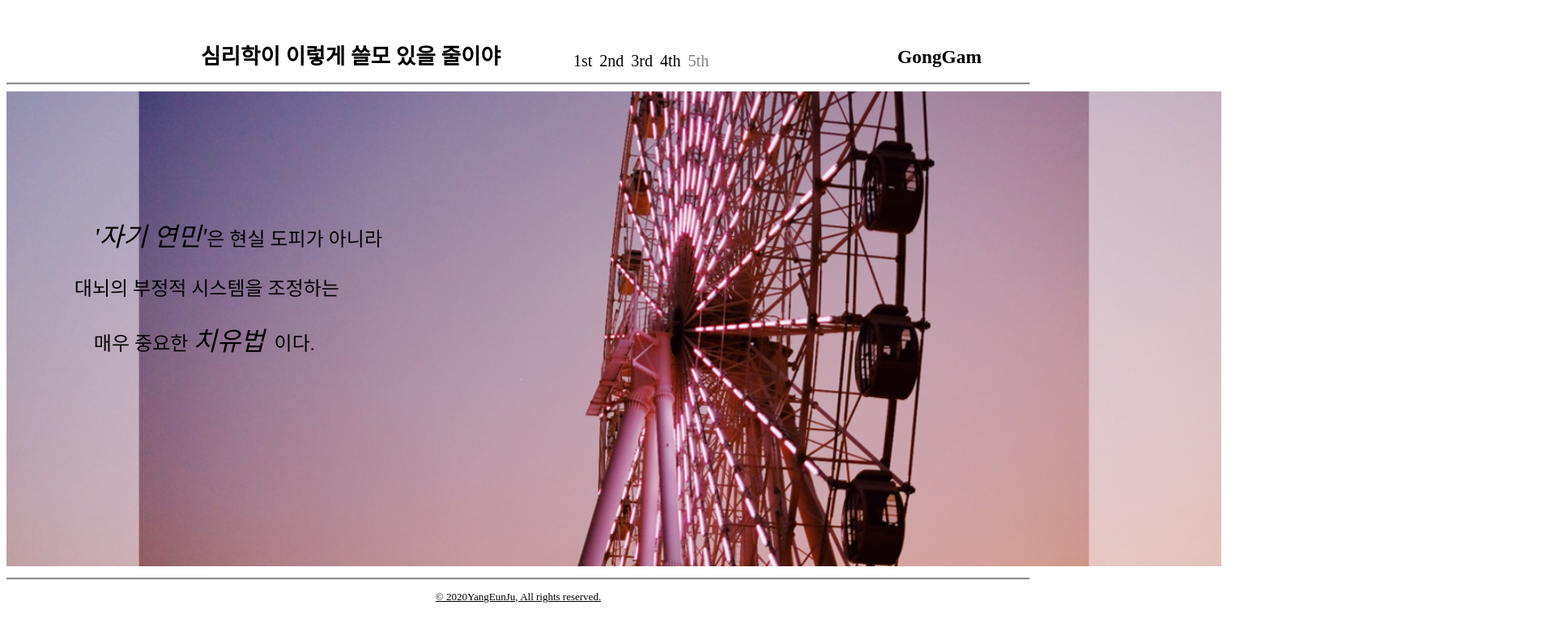
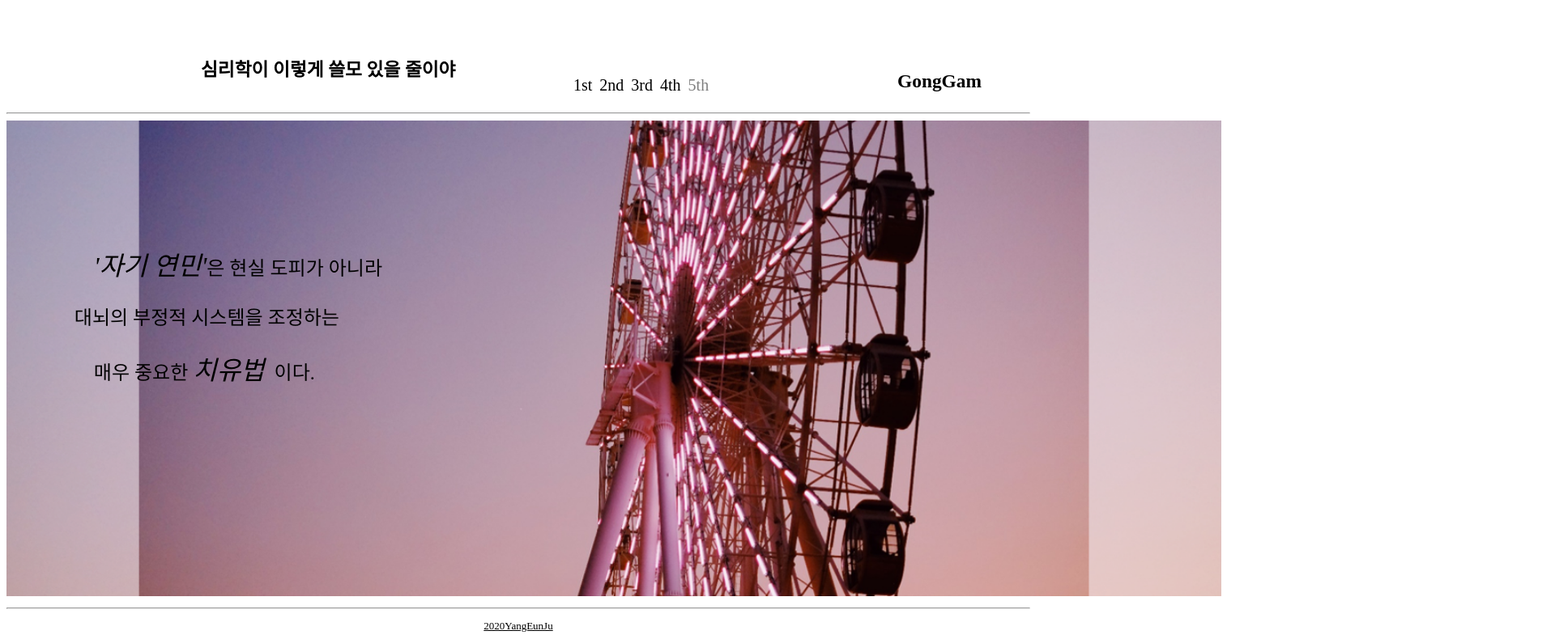
Before and after one commit to DSC-Sahmyook/GongGam, a plain HTML site: page eunju/page5.html in a window 1280 px wide. Shown: the top 785 px of the page at 81% size, 1920 px wide, since content can reach past the window. Drawn offline with Linux system fonts and the light colour scheme; a web font is replaced by a local one.

Commit message:
오류수정

```diff
--- a/eunju/main.css
+++ b/eunju/main.css
@@ -10,24 +10,19 @@
     font-weight: normal;
     font-style: normal;
 }
-@font-face {
-    font-family: 'BMHANNAPro';
-    src: url('https://cdn.jsdelivr.net/gh/projectnoonnu/noonfonts_seven@1.0/BMHANNAPro.woff') format('woff');
-    font-weight: normal;
-    font-style: normal;
-    }
+
 body{
     overflow-x: hidden;
     }
 #title{/*상단 제목*/
     font-family: 'MaruBuri-Regular';
     font-weight: bold;
-    margin: 0;
+    margin: 0px;
     padding: 0;
     text-align: left;
-    font-size: 20pt;
+    font-size: 22pt;
     position: relative;
-    top: -20px;
+    top: -10px;
     left: 240px;
     }
  #addex{ /*글쓴이*/
@@ -36,16 +31,22 @@ body{
     margin: 0;
     padding: 0;
     position: relative;
-    top: -40px;
+    top: -10px;
     left:700px ;
 }
-h3{/*공감*/
+h3{
     margin: 0;
     padding: 0;
-    font-family: 'BMHANNAPro';
     position: relative;
-    top: 10px ;
+    top: -40px ;
     left: 1100px;
+    font-family: 'MaruBuri-Regular';
+}
+.gonggam
+{
+    margin-bottom: 20px;
+    padding: 0;
+    display: block;
 }
 .link{
     color: black;
--- a/eunju/page1.css
+++ b/eunju/page1.css
@@ -10,41 +10,41 @@
     font-weight: normal;
     font-style: normal;
 }
-@font-face {
-    font-family: 'BMHANNAPro';
-    src: url('https://cdn.jsdelivr.net/gh/projectnoonnu/noonfonts_seven@1.0/BMHANNAPro.woff') format('woff');
-    font-weight: normal;
-    font-style: normal;
-    }
 body{
     /* overflow-x: hidden; */
     overflow-x: hidden;
 }
 #title{
-    margin: 0;
+    margin-top: 20px;
     padding: 0;
     text-align: left;
-    font-size: 20pt;
+    font-size: 17pt;
     position: relative;
     top: 40px;
     left: 240px;
     font-family: 'MaruBuri-Regular';
     font-weight: bold;
 }
-h3{/*공감*/
+h3{
     margin: 0;
     padding: 0;
     position: relative;
-    top: 10px ;
+    top: -20px ;
     left: 1100px;
     font-family: 'MaruBuri-Regular';
+}
+.gonggam
+{
+    margin: 0;
+    padding: 0;
+    display: block;
 }
 .nav{
     margin: 0;
     padding: 0;
     position: relative;
     left: 700px;
-    top: -10px;
+    top: 10px;
     font-family: 'MaruBuri-Regular';
 }
 .topline{
@@ -56,6 +56,8 @@ h3{/*공감*/
     color: black;
     text-decoration: none;
     font-size: 20px;
+    display: inline-block;
+    margin: 0;
 }
 .link:hover{
     color:gray;
@@ -69,9 +71,6 @@ h3{/*공감*/
     padding: 0;
     width:1500px ;
     height:auto ;
-}
-.pwrap{
-
 }
 .text{
     font-family: 'MaruBuri-Regular';
--- a/eunju/page2.css
+++ b/eunju/page2.css
@@ -16,30 +16,36 @@ body{
     overflow-x: hidden;
 }
 #title{
-    margin: 0;
+    margin-top: 20px;
     padding: 0;
     text-align: left;
-    font-size: 20pt;
+    font-size: 17pt;
     position: relative;
     top: 40px;
     left: 240px;
     font-family: 'MaruBuri-Regular';
     font-weight: bold;
 }
-h3{/*공감*/
+h3{
     margin: 0;
     padding: 0;
     position: relative;
-    top: 10px ;
+    top: -20px ;
     left: 1100px;
     font-family: 'MaruBuri-Regular';
+}
+.gonggam
+{
+    margin: 0;
+    padding: 0;
+    display: block;
 }
 .nav{
     margin: 0;
     padding: 0;
     position: relative;
     left: 700px;
-    top: -10px;
+    top: 10px;
     font-family: 'MaruBuri-Regular';
 }
 .topline{
@@ -51,6 +57,8 @@ h3{/*공감*/
     color: black;
     text-decoration: none;
     font-size: 20px;
+    display: inline-block;
+    margin: 0;
 }
 .link:hover{
     color:gray;
@@ -64,9 +72,6 @@ h3{/*공감*/
     padding: 0;
     width:1500px ;
     height:auto ;
-}
-.pwrap{
-
 }
 .text{
     font-family: 'MaruBuri-Regular';
--- a/eunju/page3.css
+++ b/eunju/page3.css
@@ -15,30 +15,36 @@ body{
     overflow-x: hidden;
 }
 #title{
-    margin: 0;
+    margin-top: 20px;
     padding: 0;
     text-align: left;
-    font-size: 20pt;
+    font-size: 17pt;
     position: relative;
     top: 40px;
     left: 240px;
     font-family: 'MaruBuri-Regular';
     font-weight: bold;
 }
-h3{/*공감*/
+h3{
     margin: 0;
     padding: 0;
     position: relative;
-    top: 10px ;
+    top: -20px ;
     left: 1100px;
     font-family: 'MaruBuri-Regular';
+}
+.gonggam
+{
+    margin: 0;
+    padding: 0;
+    display: block;
 }
 .nav{
     margin: 0;
     padding: 0;
     position: relative;
     left: 700px;
-    top: -10px;
+    top: 10px;
     font-family: 'MaruBuri-Regular';
 }
 .topline{
@@ -50,6 +56,8 @@ h3{/*공감*/
     color: black;
     text-decoration: none;
     font-size: 20px;
+    display: inline-block;
+    margin: 0;
 }
 .link:hover{
     color:gray;
--- a/eunju/page4.css
+++ b/eunju/page4.css
@@ -15,30 +15,36 @@ body{
     overflow-x: hidden;
 }
 #title{
-    margin: 0;
+    margin-top: 20px;
     padding: 0;
     text-align: left;
-    font-size: 20pt;
+    font-size: 17pt;
     position: relative;
     top: 40px;
     left: 240px;
     font-family: 'MaruBuri-Regular';
     font-weight: bold;
 }
-h3{/*공감*/
+h3{
     margin: 0;
     padding: 0;
     position: relative;
-    top: 10px ;
+    top: -20px ;
     left: 1100px;
     font-family: 'MaruBuri-Regular';
+}
+.gonggam
+{
+    margin: 0;
+    padding: 0;
+    display: block;
 }
 .nav{
     margin: 0;
     padding: 0;
     position: relative;
     left: 700px;
-    top: -10px;
+    top: 10px;
     font-family: 'MaruBuri-Regular';
 }
 .topline{
@@ -50,6 +56,8 @@ h3{/*공감*/
     color: black;
     text-decoration: none;
     font-size: 20px;
+    display: inline-block;
+    margin: 0;
 }
 .link:hover{
     color:gray;
--- a/eunju/page5.css
+++ b/eunju/page5.css
@@ -15,30 +15,36 @@ body{
     overflow-x: hidden;
 }
 #title{
-    margin: 0;
+    margin-top: 20px;
     padding: 0;
     text-align: left;
-    font-size: 20pt;
+    font-size: 17pt;
     position: relative;
     top: 40px;
     left: 240px;
     font-family: 'MaruBuri-Regular';
     font-weight: bold;
 }
-h3{/*공감*/
+h3{
     margin: 0;
     padding: 0;
     position: relative;
-    top: 10px ;
+    top: -20px ;
     left: 1100px;
     font-family: 'MaruBuri-Regular';
+}
+.gonggam
+{
+    margin: 0;
+    padding: 0;
+    display: block;
 }
 .nav{
     margin: 0;
     padding: 0;
     position: relative;
     left: 700px;
-    top: -10px;
+    top: 10px;
     font-family: 'MaruBuri-Regular';
 }
 .topline{
@@ -50,6 +56,8 @@ h3{/*공감*/
     color: black;
     text-decoration: none;
     font-size: 20px;
+    display: inline-block;
+    margin: 0;
 }
 .link:hover{
     color:gray;
--- a/eunju/page5.html
+++ b/eunju/page5.html
@@ -4,15 +4,12 @@
     <link rel="stylesheet" href="page5.css">
     <meta charset="UTF-8">
     <meta name="viewport" content="width=device-width, initial-scale=1.0">
-    <title>eunju_page5</title>
+    <title>심리학이 이렇게 쓸모 있을 줄이야</title>
 </head>
 <body>
     <header>
         <a class="link" href="eunju.html">
-            <p id="title">심리학이 이렇게 쓸모 있을 줄이야</p>
-        </a>
-        <a class="link" href=""><h3>GongGam</h3></a>
-       <!-- index 링크 -->
+            <p id="title">심리학이 이렇게 쓸모 있을 줄이야</p> </a>
         <nav class="nav">
             <a class="link" href="page1.html">1st</a>
             <a class="link" href="page2.html">&nbsp;2nd</a>
@@ -20,6 +17,9 @@
             <a class="link" href="page4.html">&nbsp;4th</a>
             <a class="link" href="page5.html">&nbsp;<span style="color: gray;">5th</span></a>
         </nav>
+        <div class="gonggam">
+            <a class="link" href="../index.html"><h3>GongGam</h3></a>
+        </div>
     </header>
     <hr class="topline">
     <section>
@@ -36,7 +36,7 @@
     </section>
     <footer class="footer">
         <hr class="footline">
-        <p>© 2020YangEunJu, All rights reserved.</p>
+        <p>2020YangEunJu</p>
     </footer>
 
 </body>
```
Also changed, not shown: eunju/eunju.html (+7 -4 lines), eunju/page1.html (+5 -4 lines), eunju/page2.html (+5 -4 lines), eunju/page3.html (+5 -4 lines), eunju/page4.html (+5 -4 lines), 1 other file.
